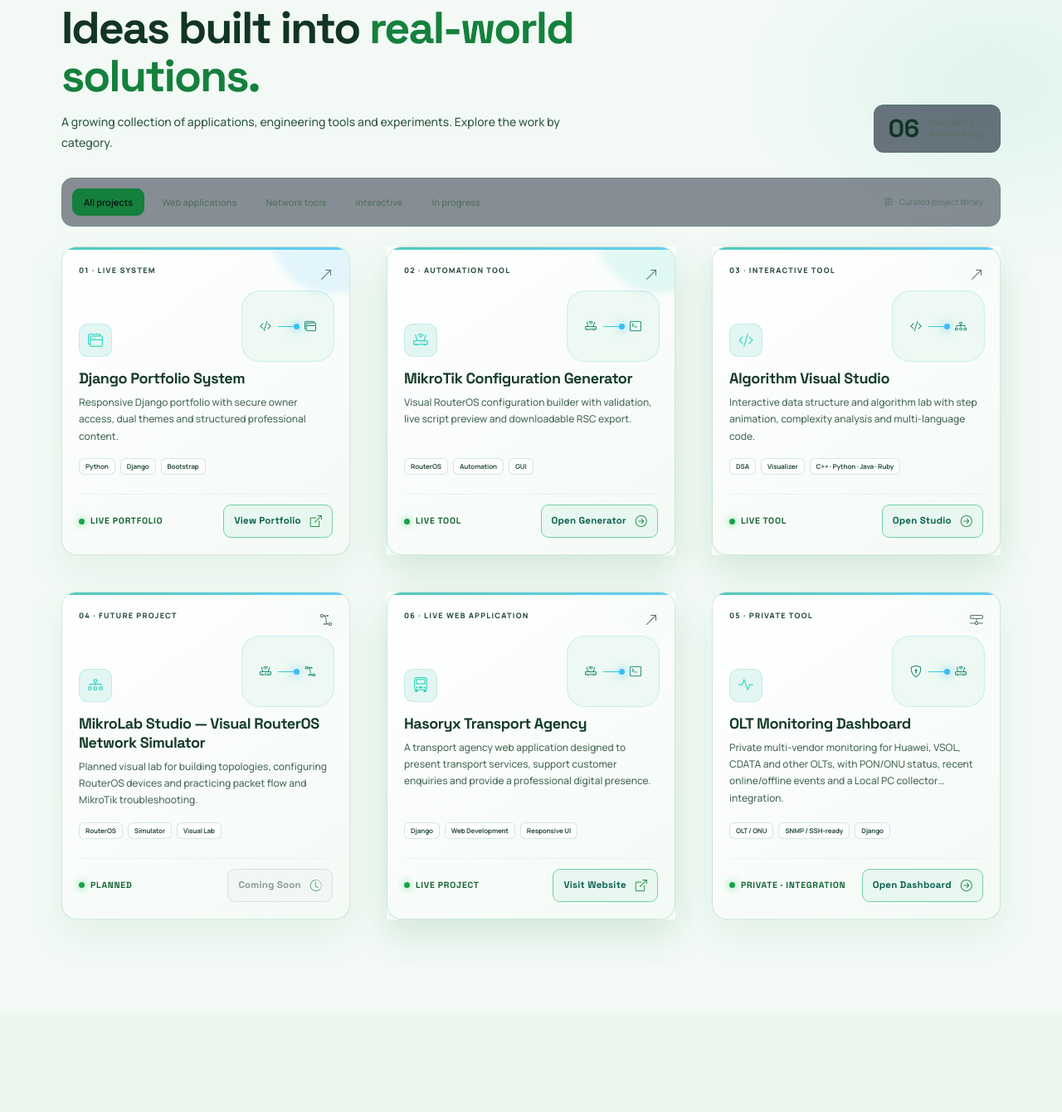
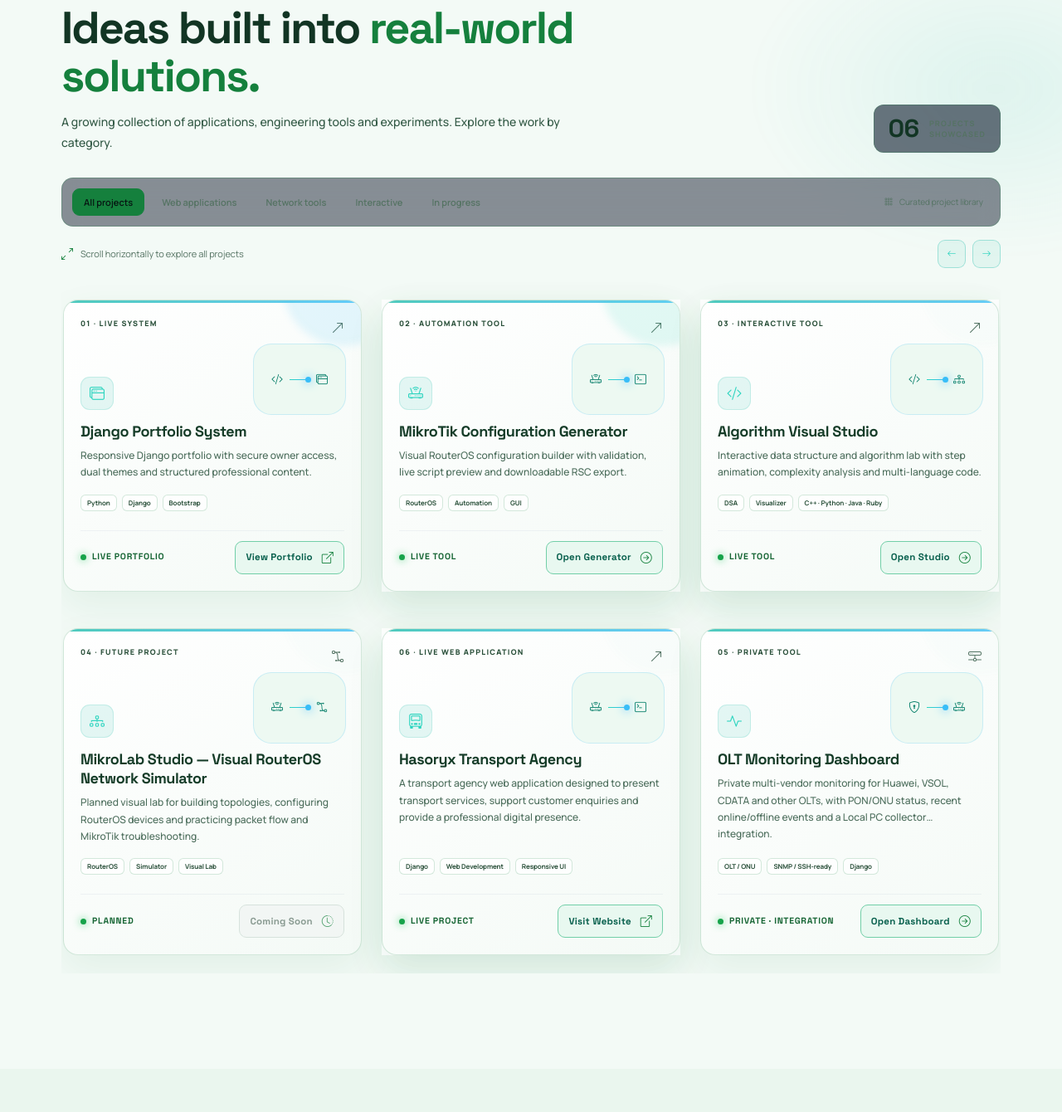
Before and after one commit to Hasan-Gazi-1617/personal-portfolio, a Django app: page / in a window 1280 px wide. Shown: the part 5160-6500 px from the top of the page at 83% size. Run offline with Django 5.2, Linux system fonts and the light colour scheme.

Commit message:
Add horizontal scrolling and clear navigation to Featured Projects (#104)
* Add horizontal scrolling project showcase controls

* Style horizontal project carousel and visible scrollbar

```diff
--- a/static/css/style.css
+++ b/static/css/style.css
@@ -2470,3 +2470,85 @@ input, select, textarea { min-width: 0; }
     .projects-count { display: inline-flex; margin-top: 18px; }
     .project-filter { font-size: 10px; }
 }
+
+
+/* HORIZONTAL PROJECT SHOWCASE + VISIBLE SCROLL CUE */
+.projects-scroll-guide {
+    display: flex;
+    align-items: center;
+    justify-content: space-between;
+    gap: 14px;
+    margin: -8px 0 14px;
+    color: var(--text-muted);
+    font-size: 11px;
+}
+.projects-scroll-guide > span {
+    display: inline-flex;
+    align-items: center;
+    gap: 9px;
+}
+.projects-scroll-guide > span i { color: var(--accent); font-size: 14px; }
+.projects-scroll-controls { display: flex; gap: 8px; }
+.projects-scroll-button {
+    display: inline-grid;
+    place-items: center;
+    width: 34px;
+    height: 34px;
+    border: 1px solid rgba(20,184,166,.32);
+    border-radius: 9px;
+    background: rgba(20,184,166,.08);
+    color: var(--accent-light);
+    transition: background .2s ease, transform .2s ease;
+}
+.projects-scroll-button:hover {
+    background: rgba(20,184,166,.18);
+    transform: translateY(-2px);
+}
+.featured-tools-grid {
+    display: flex;
+    flex-wrap: nowrap;
+    gap: 1.5rem !important;
+    margin: 0;
+    padding: 4px 2px 22px;
+    overflow-x: auto;
+    overflow-y: hidden;
+    scroll-snap-type: x mandatory;
+    scroll-behavior: smooth;
+    scrollbar-width: thin;
+    scrollbar-color: var(--accent) rgba(148,163,184,.16);
+    -webkit-overflow-scrolling: touch;
+}
+.featured-tools-grid::-webkit-scrollbar { height: 9px; }
+.featured-tools-grid::-webkit-scrollbar-track {
+    background: rgba(148,163,184,.13);
+    border-radius: 20px;
+}
+.featured-tools-grid::-webkit-scrollbar-thumb {
+    background: var(--accent);
+    border: 2px solid #111c2e;
+    border-radius: 20px;
+}
+.featured-tools-grid > .featured-tool-column {
+    flex: 0 0 calc((100% - 3rem) / 3);
+    width: calc((100% - 3rem) / 3);
+    max-width: none;
+    padding: 0;
+    scroll-snap-align: start;
+}
+.featured-tool-column[hidden] { display: none !important; }
+@media (max-width: 991.98px) {
+    .featured-tools-grid > .featured-tool-column {
+        flex-basis: calc((100% - 1.5rem) / 2);
+        width: calc((100% - 1.5rem) / 2);
+    }
+}
+@media (max-width: 767.98px) {
+    .projects-scroll-guide { font-size: 10px; }
+    .featured-tools-grid > .featured-tool-column {
+        flex-basis: min(84vw, 340px);
+        width: min(84vw, 340px);
+    }
+}
+@media (prefers-reduced-motion: reduce) {
+    .featured-tools-grid { scroll-behavior: auto; }
+}
--- a/templates/home.html
+++ b/templates/home.html
@@ -624,6 +624,8 @@ document.addEventListener("DOMContentLoaded", function () {
     const filters = document.querySelectorAll("[data-project-filter]");
     const cards = document.querySelectorAll("[data-project-card]");
     const count = document.getElementById("projects-visible-count");
+    const track = document.getElementById("featured-projects-track");
+    const scrollButtons = document.querySelectorAll("[data-project-scroll]");
     if (!filters.length || !cards.length) return;
 
     function applyProjectFilter(category) {
@@ -644,6 +646,13 @@ document.addEventListener("DOMContentLoaded", function () {
     filters.forEach(function (button) {
         button.addEventListener("click", function () {
             applyProjectFilter(button.dataset.projectFilter);
+        });
+    });
+    scrollButtons.forEach(function (button) {
+        button.addEventListener("click", function () {
+            if (!track) return;
+            const direction = button.dataset.projectScroll === "right" ? 1 : -1;
+            track.scrollBy({ left: direction * Math.max(track.clientWidth * 0.82, 280), behavior: "smooth" });
         });
     });
     applyProjectFilter("all");
@@ -1550,7 +1559,15 @@ document.addEventListener("DOMContentLoaded", function () {
             <span class="projects-toolbar-note"><i class="bi bi-grid-3x3-gap"></i> Curated project library</span>
         </div>
 
-        <div class="row g-4 featured-tools-grid">
+        <div class="projects-scroll-guide">
+            <span><i class="bi bi-arrows-angle-expand"></i> Scroll horizontally to explore all projects</span>
+            <div class="projects-scroll-controls">
+                <button type="button" class="projects-scroll-button" data-project-scroll="left" aria-label="Scroll projects left"><i class="bi bi-arrow-left"></i></button>
+                <button type="button" class="projects-scroll-button" data-project-scroll="right" aria-label="Scroll projects right"><i class="bi bi-arrow-right"></i></button>
+            </div>
+        </div>
+
+        <div class="row g-4 featured-tools-grid" id="featured-projects-track" tabindex="0" aria-label="Scrollable project cards">
 
             <!-- Featured Project 01: Live Portfolio -->
             <div class="col-lg-4 featured-tool-column" data-project-card data-category="web">
```
